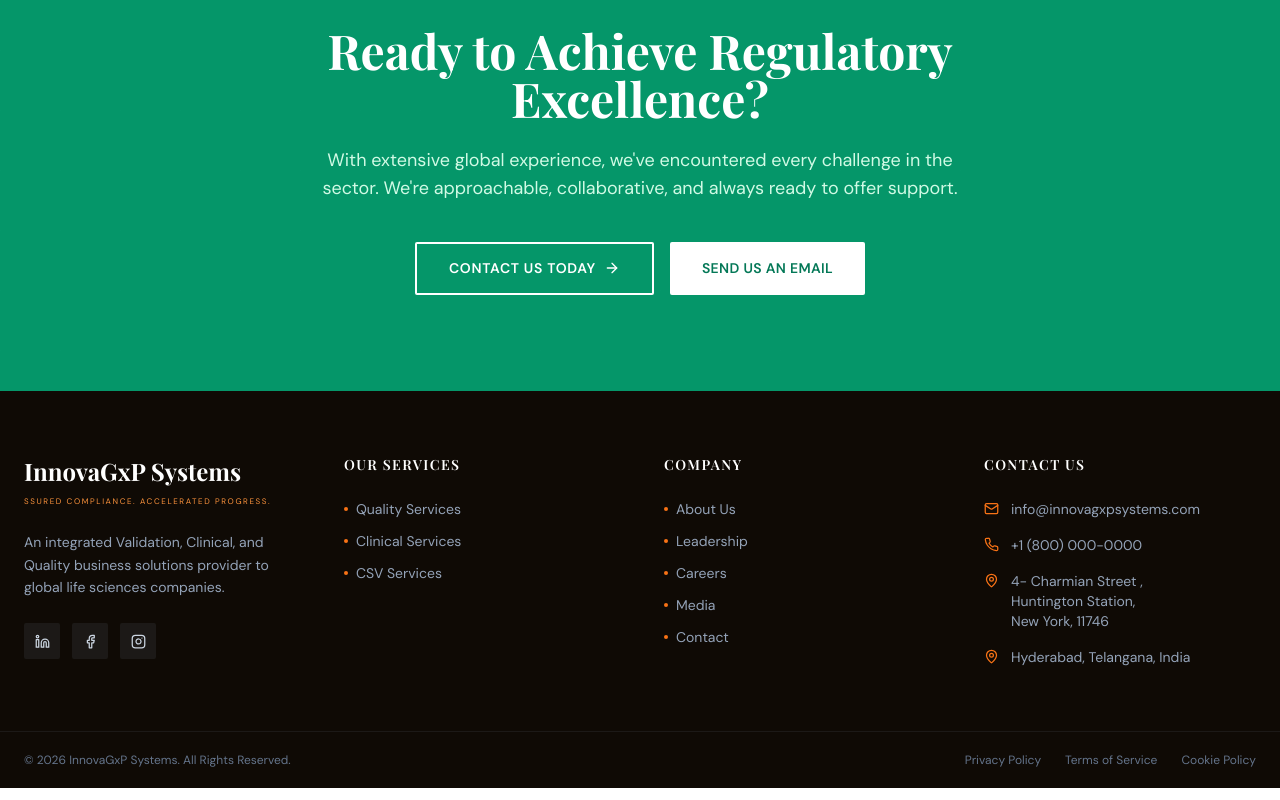
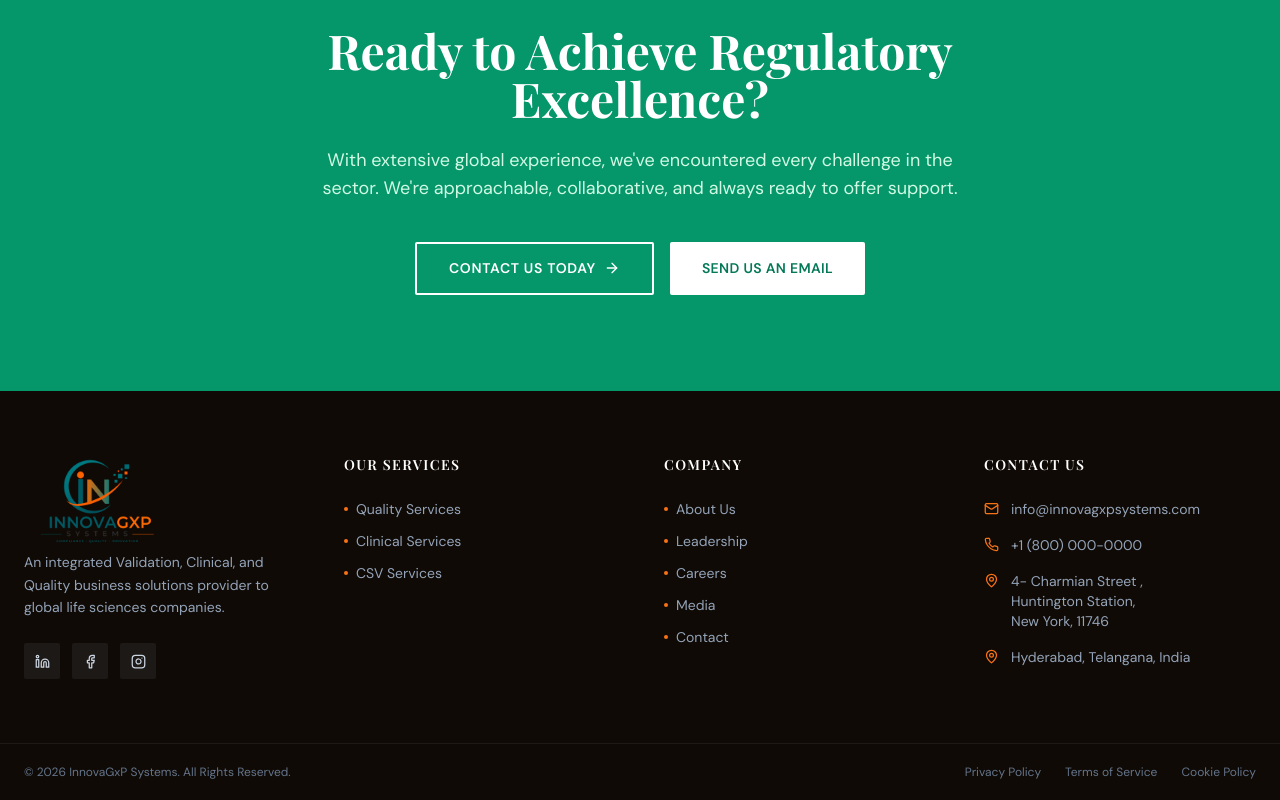
Before and after one commit to innovagxpsystems/gxp, a Next.js app: page / in a window 1280 px wide. Shown: the part 3703-4503 px from the top of the page. Built offline with nearby package versions, Linux system fonts and the light colour scheme.

Commit message:
logo changed

```diff
--- a/components/layout/Footer.tsx
+++ b/components/layout/Footer.tsx
@@ -29,18 +29,12 @@
         <div className="grid grid-cols-1 md:grid-cols-2 lg:grid-cols-4 gap-12">
           {/* Brand */}
           <div className="lg:col-span-1">
-            <Link href="/" className="inline-block mb-6">
-              <div>
-                <div
-                  className="text-2xl font-bold text-white"
-                  style={{ fontFamily: "var(--font-display)" }}
-                >
-                  InnovaGxP Systems
-                </div>
-                <div className="text-[8px] tracking-[0.2em] text-orange-400 uppercase mt-2">
-                ssured Compliance. Accelerated Progress.
-                </div>
-              </div>
+          <Link href="/" className="flex items-center group">
+              <img
+                src="/IN.png"
+                alt="InnovaGxP Systems"
+                className="h-24 w-auto object-contain"
+              />
             </Link>
             <p className="text-sm text-slate-400 leading-relaxed mb-6">
               An integrated Validation, Clinical, and Quality business solutions
```
